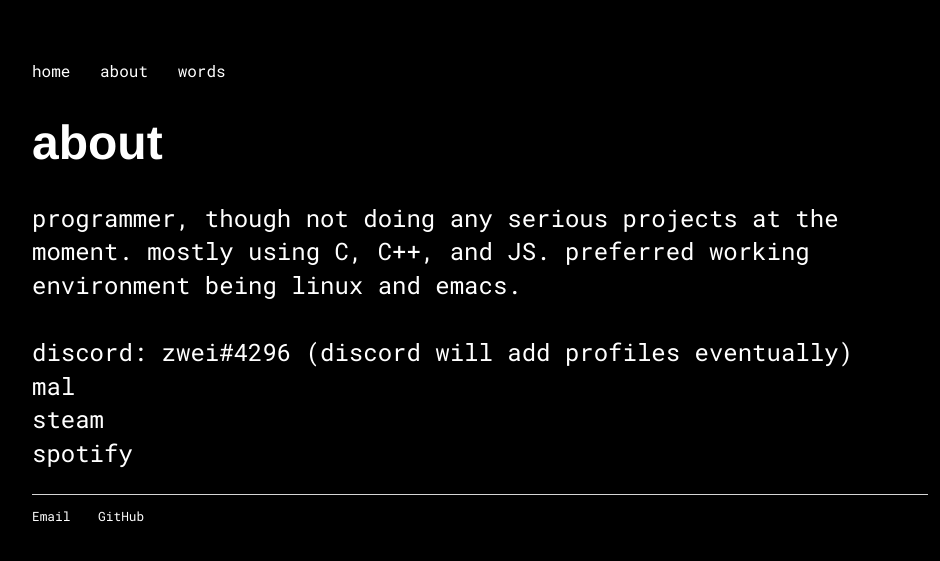
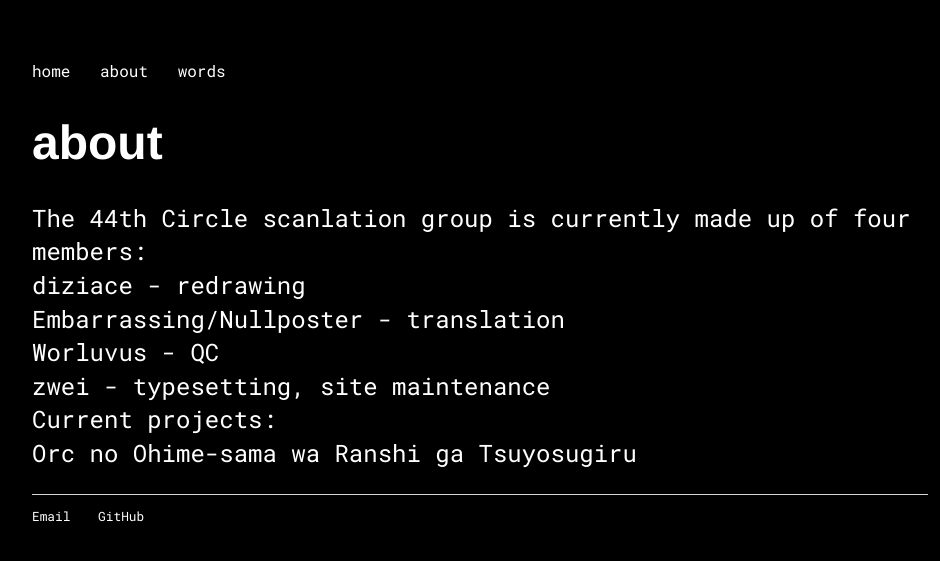
Before and after one commit to 44thCircle/44thCircle.github.io, a Jekyll site: the page built from about/index.html, in a window 1280 px wide. Shown: the top 561 px of the page, without its empty margins (160-1100 px from the left). Built offline with Jekyll 4.4.1, drawn with Linux system fonts in a browser that asks for light colours; some web fonts are replaced.

Commit message:
changes to home and about sections

```diff
--- a/about/index.html
+++ b/about/index.html
@@ -5,18 +5,19 @@ title: about
 <div class="about">
 	<h1>about</h1>
 	<p>
-		programmer, though not doing any serious projects at the moment. mostly using C, C++, and JS. preferred working environment being
-		linux and emacs.
-		<br
-		/>
+		The 44th Circle scanlation group is currently made up of four members:
 		<br />
-		discord: zwei#4296 (discord will add profiles eventually)
+		diziace - redrawing
 		<br />
-		<a href="https://myanimelist.net/profile/zwe-i">mal</a>
+		Embarrassing/Nullposter - translation
 		<br />
-		<a href="http://steamcommunity.com/id/bitphoenixspector/">steam</a>
+		Worluvus - QC
 		<br />
-		<a href="https://open.spotify.com/user/z-wei">spotify</a>
+		zwei - typesetting, site maintenance
+		<br />
+		Current projects:
+		<br />
+		Orc no Ohime-sama wa Ranshi ga Tsuyosugiru
 		<br />
 	</p>
 </div>
--- a/index.html
+++ b/index.html
@@ -3,5 +3,7 @@ layout: default
 title: map suicide [me]
 ---
 <div class="blurb">
-	<h1>placeholder</h1>
+	<h1>44th Circle</h1>
+	<p>You've reached the homepage for the <emph>44th Circle</emph> scanlation group. See the <li><a href="https://44thcircle.github.io/about">about</a></li>
+	page for more information about us. If you need to contact us, click the "Email" button below.</p>
 </div>
```
Also changed, not shown: blog/test.md (added, +7 -0 lines).
